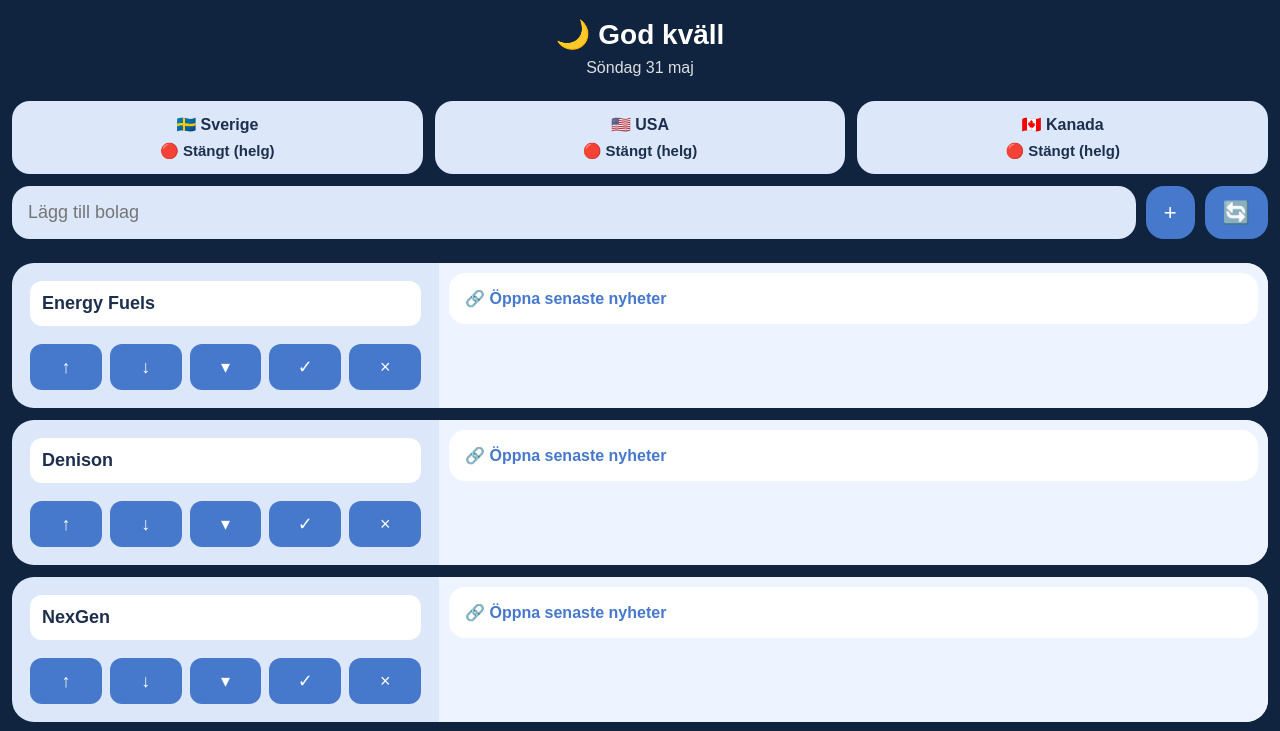
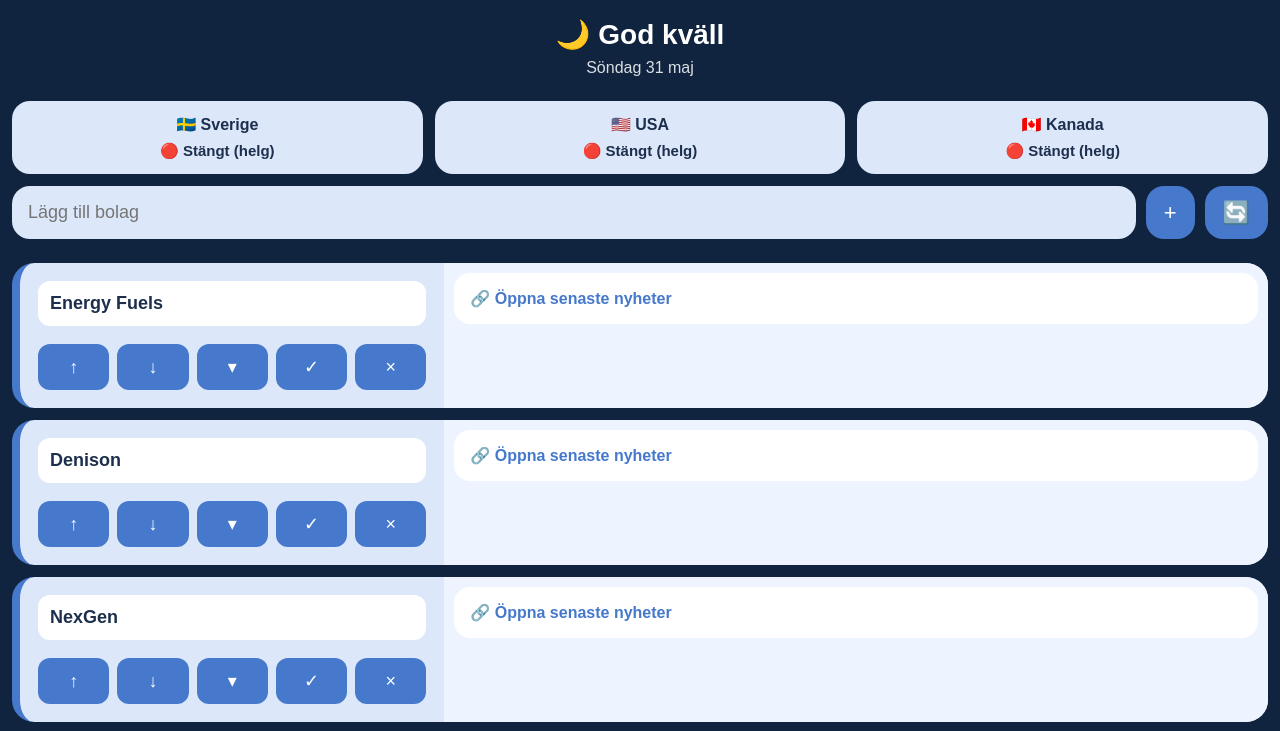
Before and after one commit to anderbergr-create/radar, a plain HTML site: page index.html in a window 1280 px wide. Shown: the top 731 px of the page. Drawn offline with Linux system fonts and the light colour scheme; no server answers.

Commit message:
Update index.html

```diff
--- a/index.html
+++ b/index.html
@@ -644,9 +644,9 @@
     document.createElement("div");
 
     row.className =
-    readState[s.name]
-    ? "row unread"
-    : "row";
+    readState[s.name] === false
+    ? "row"
+    : "row unread";
 
     row.innerHTML=`
 
```
